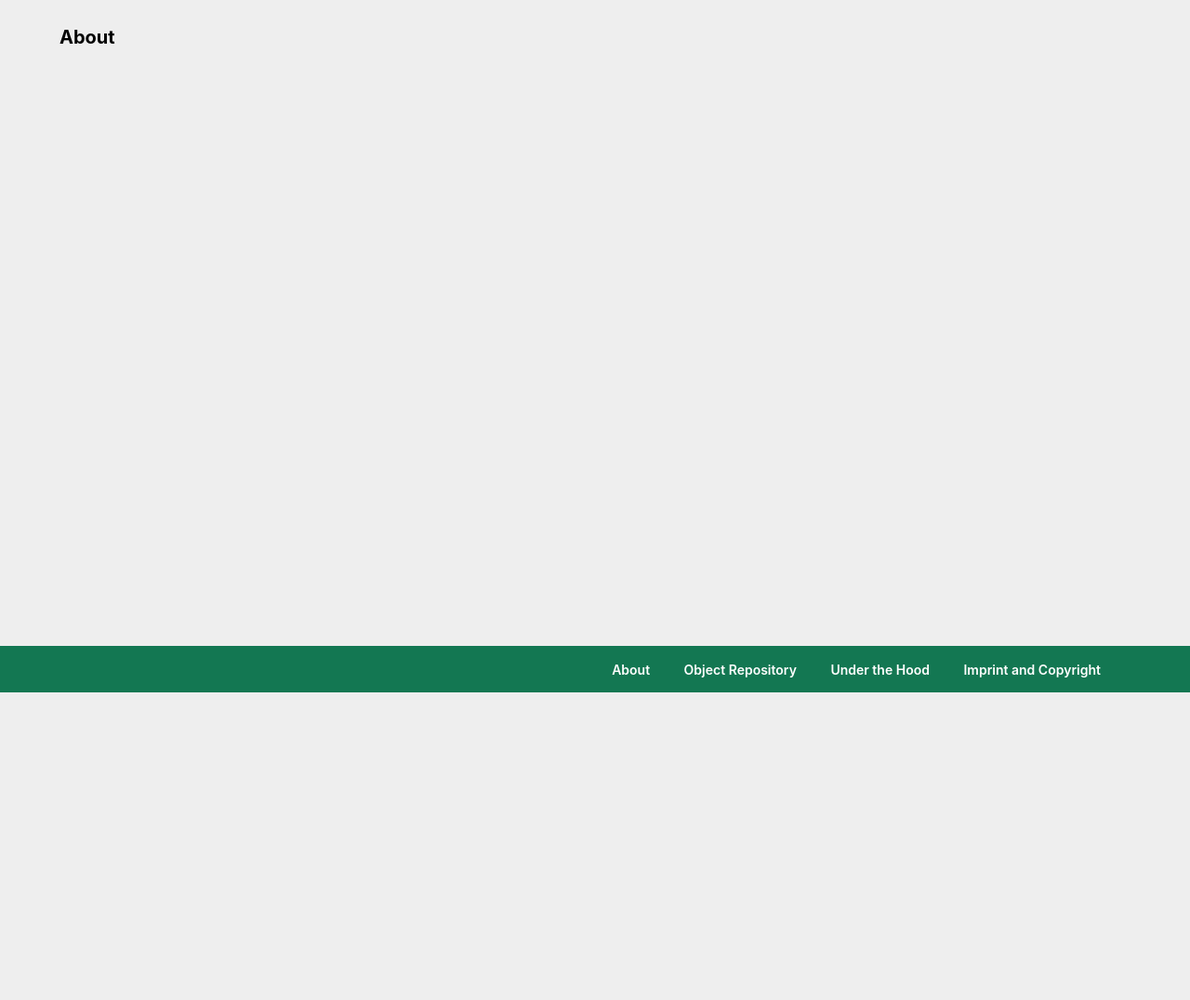
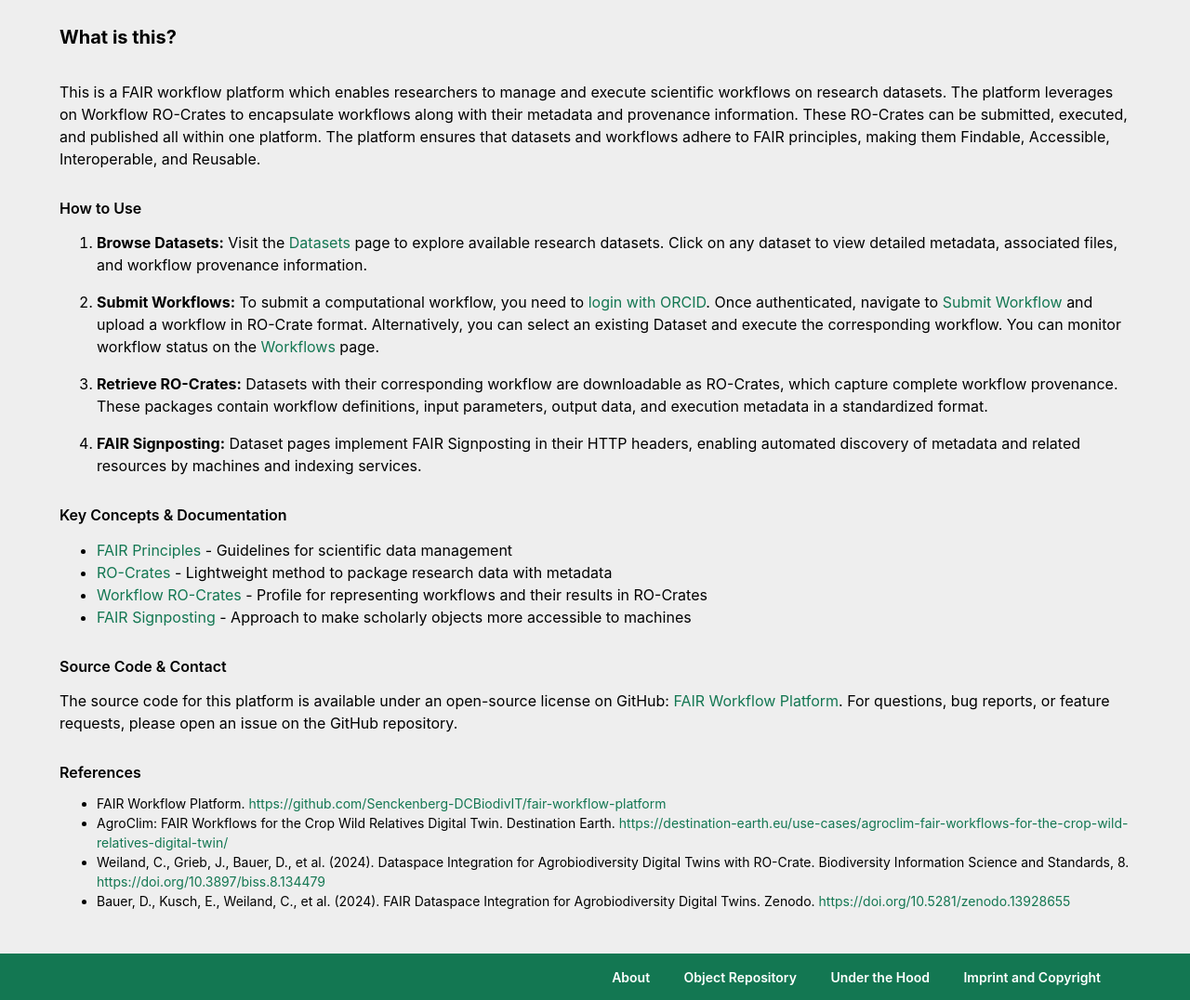
Before and after one commit to Senckenberg-DCBiodivIT/FAIR-workflow-platform-frontend, a Django app: page /about in a window 1280 px wide. Shown: the part 55-1131 px from the top of the page at 93% size. Before the commit the page ends 800 px from the top, so only its background shows below. Run offline with Django 5.2, Linux system fonts and the light colour scheme; the visitor is signed in with stand-in values (Sample User, id 1); parts of the project's set-up code (start-up, migrations or seed data) failed here and were passed over; some libraries are stand-ins or nearby versions.

Commit message:
feat: add content to about page

```diff
--- a/cwr_frontend/cwr_frontend/templates/about.html
+++ b/cwr_frontend/cwr_frontend/templates/about.html
@@ -1,7 +1,74 @@
 {% extends "base.html" %}
 {% block title %}About{% endblock %}
-{% block headline %}About{% endblock %}
+{% block headline %}What is this?{% endblock %}
 
 {% block content %}
 {% load static %}
+{% load settings_value %}
+<br />
+
+<section class="mb4">
+    <p class="lh-copy">
+        This is a FAIR workflow platform which enables researchers to manage and execute scientific workflows on research datasets.
+        The platform leverages on Workflow RO-Crates to encapsulate workflows along with their metadata and provenance information.
+        These RO-Crates can be submitted, executed, and published all within one platform.
+        The platform ensures that datasets and workflows adhere to FAIR principles, making them Findable, Accessible, Interoperable, and Reusable.
+    </p>
+</section>
+
+<section class="mb4">
+    <h2 class="f5 fw6 mb2">How to Use</h2>
+    <ol class="lh-copy">
+        <li class="mb3">
+            <strong>Browse Datasets:</strong> Visit the <a href="{% url 'dataset_list' %}" class="link dark-green underline-hover">Datasets</a> page to explore available research datasets.
+            Click on any dataset to view detailed metadata, associated files, and workflow provenance information.
+        </li>
+        <li class="mb3">
+            <strong>Submit Workflows:</strong> To submit a computational workflow, you need to <a href="{% url 'account_login' %}" class="link dark-green underline-hover">login with ORCID</a>.
+            Once authenticated, navigate to <a href="{% url 'submit_workflow' %}" class="link dark-green underline-hover">Submit Workflow</a>
+            and upload a workflow in RO-Crate format. Alternatively, you can select an existing Dataset and execute the corresponding workflow.
+            You can monitor workflow status on the <a href="{% url 'list_workflows' %}" class="link dark-green underline-hover">Workflows</a> page.
+        </li>
+        <li class="mb3">
+            <strong>Retrieve RO-Crates:</strong> Datasets with their corresponding workflow are downloadable as RO-Crates, which capture complete workflow provenance.
+            These packages contain workflow definitions, input parameters, output data, and execution metadata in a standardized format.
+        </li>
+        <li class="mb3">
+            <strong>FAIR Signposting:</strong> Dataset pages implement FAIR Signposting in their HTTP headers, enabling automated discovery of metadata and related resources
+            by machines and indexing services.
+        </li>
+    </ol>
+</section>
+
+<section class="mb4">
+    <h2 class="f5 fw6 mb2">Key Concepts & Documentation</h2>
+    <ul class="lh-copy">
+        <li><a href="https://www.go-fair.org/fair-principles/" target="_blank" class="link dark-green underline-hover">FAIR Principles</a> - Guidelines for scientific data management</li>
+        <li><a href="https://www.researchobject.org/ro-crate/" target="_blank" class="link dark-green underline-hover">RO-Crates</a> - Lightweight method to package research data with metadata</li>
+        <li><a href="https://www.researchobject.org/workflow-run-crate/" target="_blank" class="link dark-green underline-hover">Workflow RO-Crates</a> - Profile for representing workflows and their results in RO-Crates</li>
+        <li><a href="https://signposting.org/FAIR/" target="_blank" class="link dark-green underline-hover">FAIR Signposting</a> - Approach to make scholarly objects more accessible to machines</li>
+    </ul>
+</section>
+
+<section class="mb4">
+    <h2 class="f5 fw6 mb2">Source Code & Contact</h2>
+    <p class="lh-copy">
+        The source code for this platform is available under an open-source license on GitHub:
+        <a href="https://github.com/Senckenberg-DCBiodivIT/fair-workflow-platform" target="_blank" class="link dark-green underline-hover">FAIR Workflow Platform</a>.
+        For questions, bug reports, or feature requests, please open an issue on the GitHub repository.
+    </p>
+    <p class="lh-copy mt3">
+    </p>
+</section>
+
+<section class="mb4">
+    <h2 class="f5 fw6 mb2">References</h2>
+    <ul class="lh-copy f6">
+        <li>FAIR Workflow Platform. <a href="https://github.com/Senckenberg-DCBiodivIT/fair-workflow-platform" target="_blank" class="link dark-green underline-hover">https://github.com/Senckenberg-DCBiodivIT/fair-workflow-platform</a></li>
+        <li>AgroClim: FAIR Workflows for the Crop Wild Relatives Digital Twin. Destination Earth. <a href="https://destination-earth.eu/use-cases/agroclim-fair-workflows-for-the-crop-wild-relatives-digital-twin/" target="_blank" class="link dark-green underline-hover">https://destination-earth.eu/use-cases/agroclim-fair-workflows-for-the-crop-wild-relatives-digital-twin/</a></li>
+        <li>Weiland, C., Grieb, J., Bauer, D., et al. (2024). Dataspace Integration for Agrobiodiversity Digital Twins with RO-Crate. Biodiversity Information Science and Standards, 8. <a href="https://doi.org/10.3897/biss.8.134479" target="_blank" class="link dark-green underline-hover">https://doi.org/10.3897/biss.8.134479</a></li>
+        <li>Bauer, D., Kusch, E., Weiland, C., et al. (2024). FAIR Dataspace Integration for Agrobiodiversity Digital Twins. Zenodo. <a href="https://doi.org/10.5281/zenodo.13928655" target="_blank" class="link dark-green underline-hover">https://doi.org/10.5281/zenodo.13928655</a></li>
+    </ul>
+</section>
+
 {% endblock %}
```
